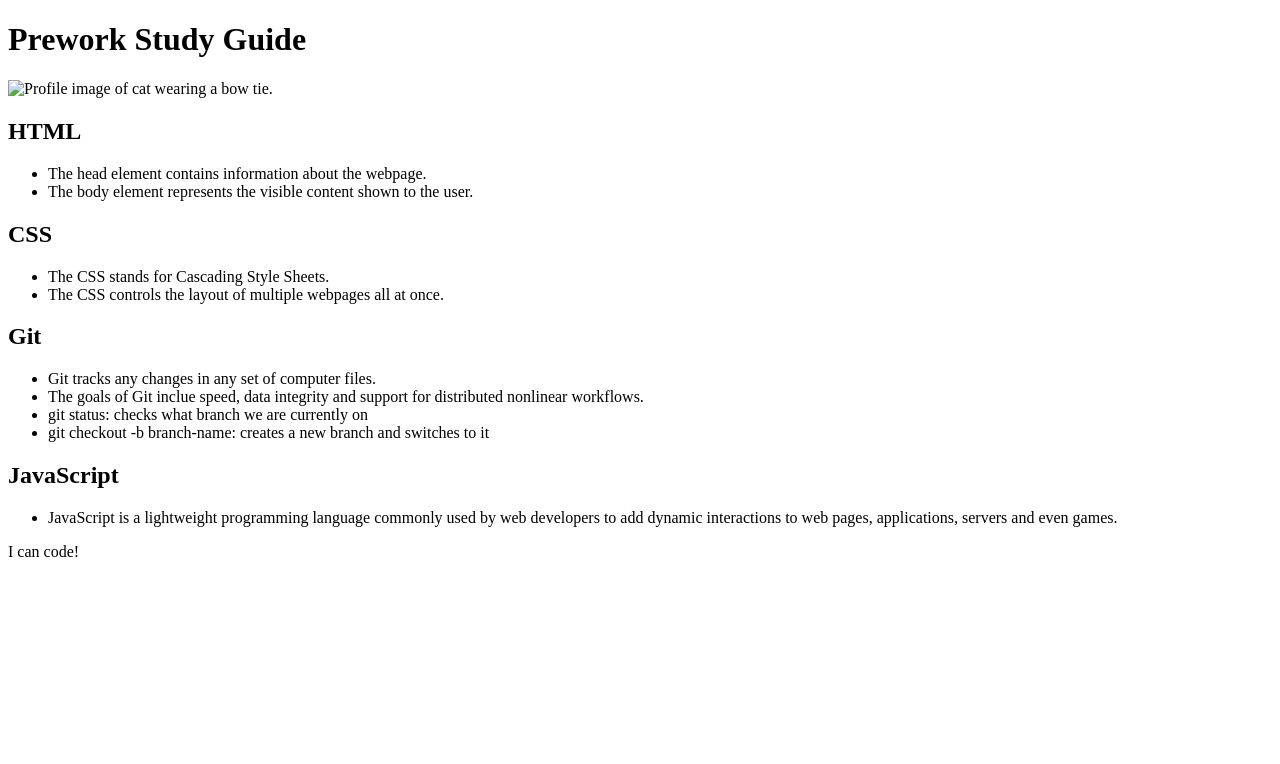
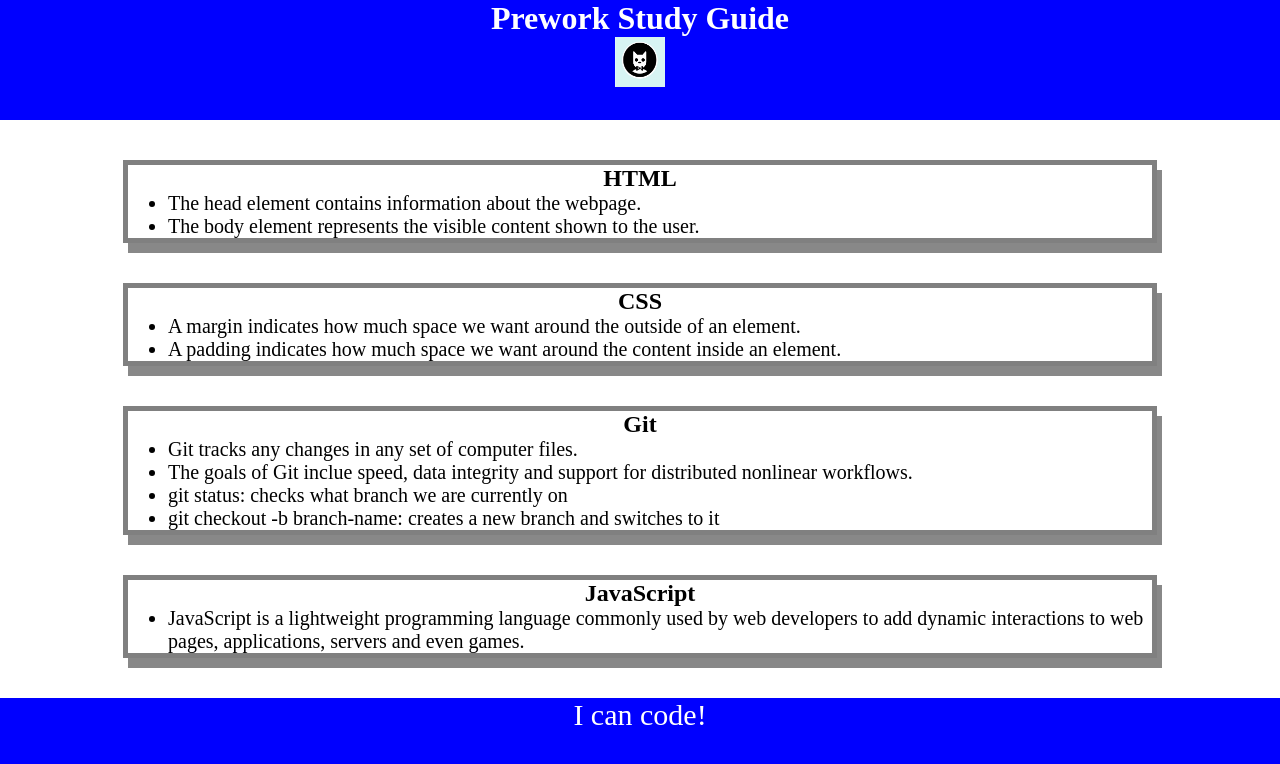
Before and after one commit to thompsonholly/prework-study-guide, a plain HTML site: page index.html in a window 1280 px wide. Drawn offline with Linux system fonts and the light colour scheme.

Commit message:
added CSS to project

```diff
--- /dev/null
+++ b/assets/style.css
@@ -0,0 +1,41 @@
+* {
+    margin: 0;
+    padding: 0;
+   }
+
+   header,
+   footer {
+    width: 100%;
+    height: 120px;
+    background-color: blue;
+    color: white;
+   }
+
+   h1,
+   h2 {
+    text-align: center;
+   }
+
+   img {
+    display: block;
+    height: 50px;
+    width: 50px;
+    margin-left: auto;
+    margin-right: auto;
+   }
+
+   ul {
+    padding-left: 40px;
+    font-size: 20px;
+   }
+
+   p {
+    text-align: center;
+    font-size: 30px;
+   }
+   .card {
+    width: 80%;
+    margin: 40px auto;
+    border: 5px solid gray;
+    box-shadow: 5px 10px #888888;
+  }
--- a/assets/index.html
+++ b/index.html
@@ -4,12 +4,16 @@
     <meta charset="UTF-8" />
     <meta http-equiv="X-UA-Compatible" content="IE=edge" />
     <meta name="viewport" content="width=device-width, initial-scale=1.0" />
+    <link rel="stylesheet" href="./assets/style.css">
     <title>Prework Study Guide</title>
   </head>
   <body>
     <header id="top">
       <h1>Prework Study Guide</h1>
-      <img src="./assets/bowtie-cat.png" alt="Profile image of cat wearing a bow tie." />
+      <img
+        src="./assets/bowtie-cat.png"
+        alt="Profile image of cat wearing a bow tie."
+      />
     </header>
     <main>
       <section class="card" id="html-section">
@@ -22,8 +26,8 @@
       <section class="card" id="css-section">
           <h2>CSS</h2>
           <ul>
-            <li>The CSS stands for Cascading Style Sheets.</li>
-            <li>The CSS controls the layout of multiple webpages all at once.</li>
+            <li>A margin indicates how much space we want around the outside of an element.</li>
+            <li>A padding indicates how much space we want around the content inside an element.</li>
           </ul>
       </section>
       <section class="card" id="git-section">
```
Also changed, not shown: 2 other files.
